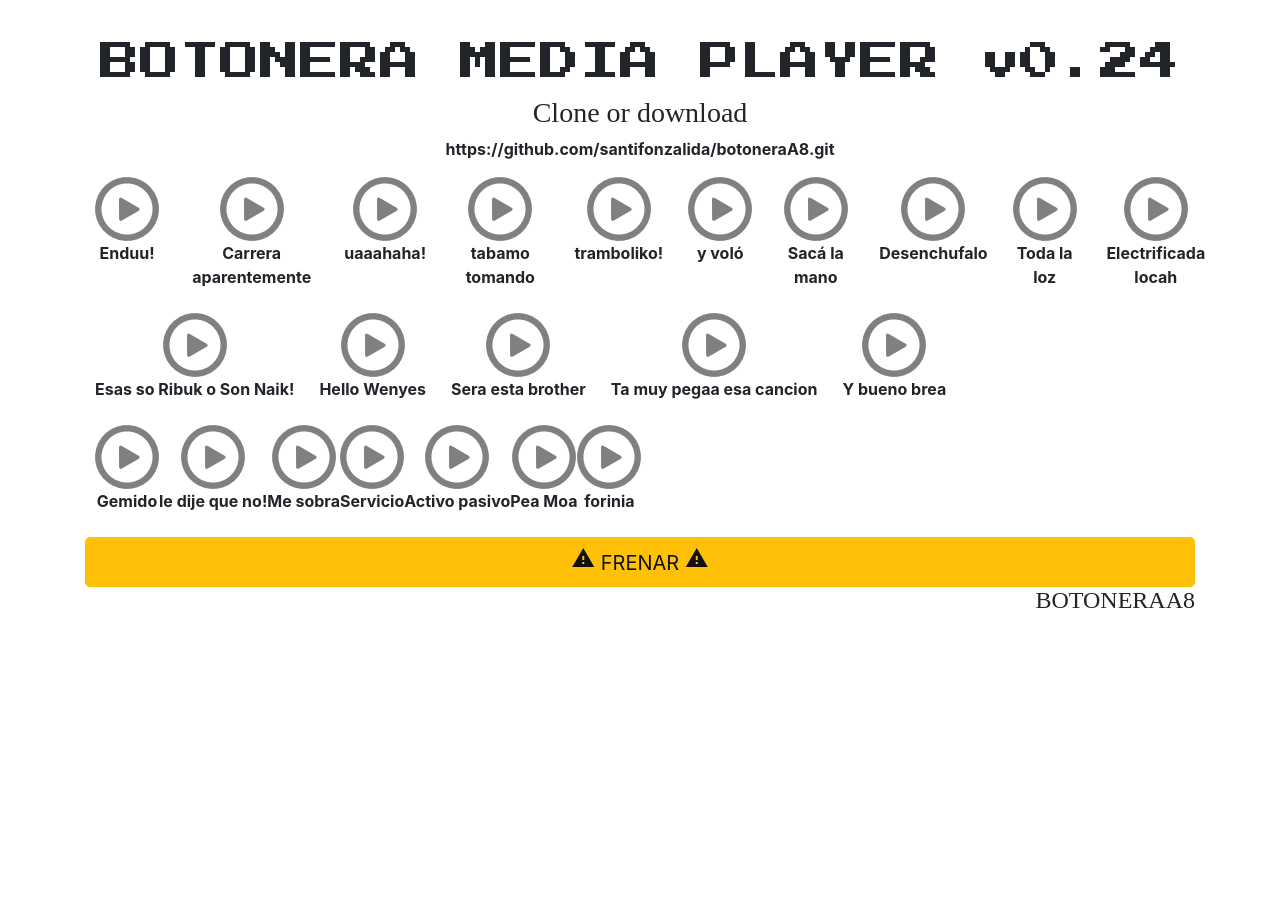
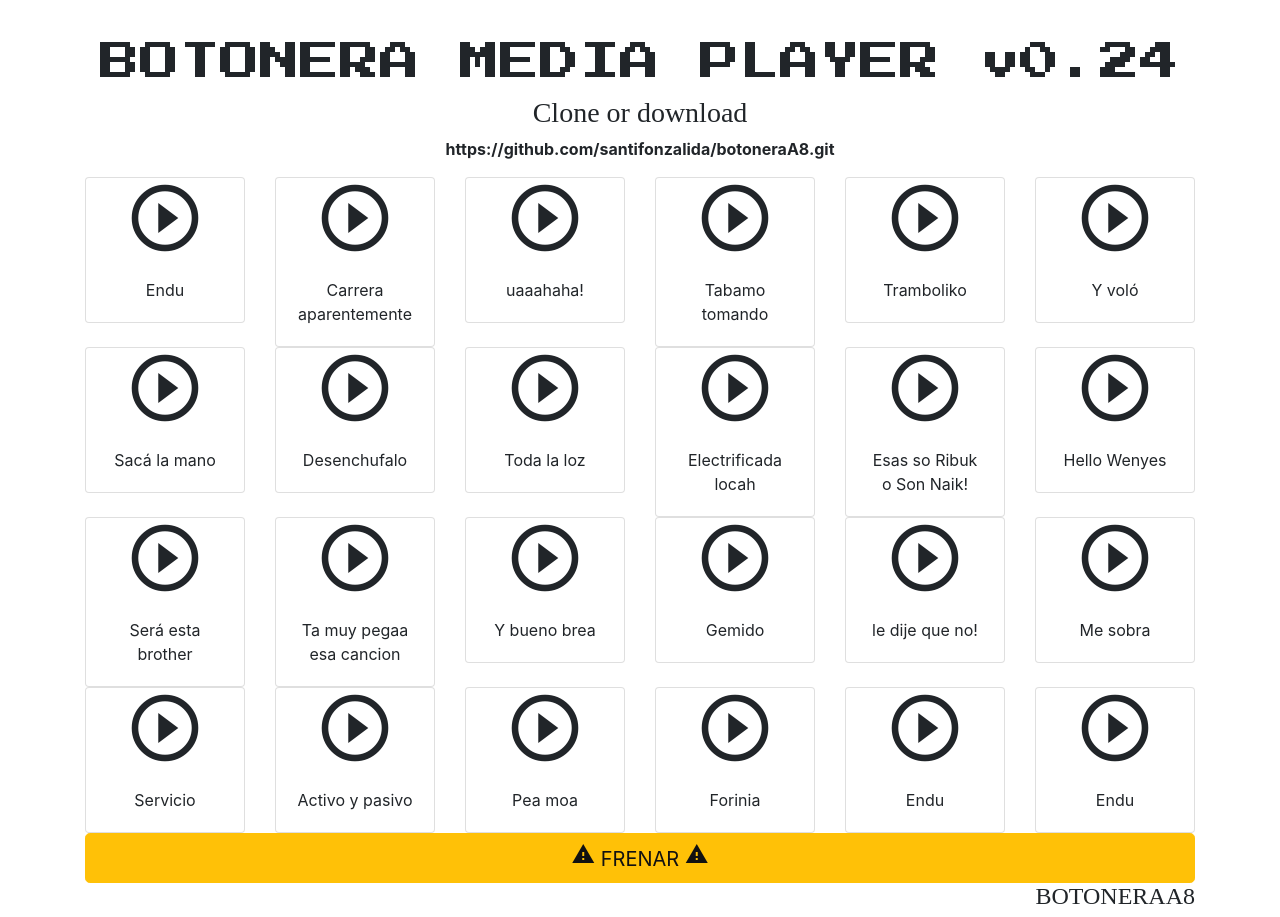
Before and after one commit to santifonzalida/botoneraA8, an Angular app: page /#/home in a window 1280 px wide. Before the commit the page ends 800 px from the top, so only its background shows below. Built offline with nearby package versions, Linux system fonts and the light colour scheme; a web font is replaced by a local one.

Commit message:
interfaz

```diff
--- a/src/app/components/home/home.component.html
+++ b/src/app/components/home/home.component.html
@@ -9,116 +9,219 @@
 <div class="container">
 
   <div class="row">
-    <div class="btn-group">
-      <label class="text-center" (click)="play('endu')" style="margin-left:25px">
-                <img src="../assets/img/play-button.png" alt="boton">
-                <p class="text-center"><strong>Enduu!</strong></p>
-              </label>
-      <label class="text-center" (click)="play('carrera')" style="margin-left:25px">
-                <img src="../assets/img/play-button.png" alt="boton">
-                <p class="text-center"><strong>Carrera aparentemente</strong></p>
-              </label>
-      <label class="text-center" (click)="play('ua')" style="margin-left:25px">
-                <img src="../assets/img/play-button.png" alt="boton">
-                <p class="text-center"><strong>uaaahaha!</strong></p>
-              </label>
-      <label class="text-center" (click)="play('tabamoTomando')" style="margin-left:25px">
-          <img src="../assets/img/play-button.png" alt="boton">
-          <p class="text-center"><strong>tabamo tomando</strong></p>
-        </label>
-      <label class="text-center" (click)="play('tramboliko')" style="margin-left:25px">
-          <img src="../assets/img/play-button.png" alt="boton">
-          <p class="text-center"><strong>tramboliko!</strong></p>
-        </label>
-      <label class="text-center" (click)="play('volo')" style="margin-left:25px">
-          <img src="../assets/img/play-button.png" alt="boton">
-          <p class="text-center"><strong>y voló</strong></p>
-        </label>
-<label class="text-center" (click)="play('sacalamano')" style="margin-left:25px">
-          <img src="../assets/img/play-button.png" alt="boton">
-          <p class="text-center"><strong>Sacá la mano</strong></p>
-        </label>
-<label class="text-center" (click)="play('desenchufalo')" style="margin-left:25px">
-          <img src="../assets/img/play-button.png" alt="boton">
-          <p class="text-center"><strong>Desenchufalo</strong></p>
-        </label>
-<label class="text-center" (click)="play('todalaloz')" style="margin-left:25px">
-          <img src="../assets/img/play-button.png" alt="boton">
-          <p class="text-center"><strong>Toda la loz</strong></p>
-        </label>
-<label class="text-center" (click)="play('electrificada')" style="margin-left:25px">
-          <img src="../assets/img/play-button.png" alt="boton">
-          <p class="text-center"><strong>Electrificada locah</strong></p>
-        </label>
+    <div class="col-sm-2" style="cursor: pointer;">
+      <div class="card">
+        <i class="material-icons card-img-top text-center" style="font-size: 80px;" (click)="play('endu')">play_circle_outline</i>
+        <div class="card-body">
+          <p class="card-text text-center">Endu</p>
+        </div>
+      </div>
+    </div>
+    <div class="col-sm-2" style="cursor: pointer;">
+      <div class="card">
+        <i class="material-icons card-img-top text-center" style="font-size: 80px;" (click)="play('carrera')">play_circle_outline</i>
+        <div class="card-body">
+          <p class="card-text text-center">Carrera aparentemente</p>
+        </div>
+      </div>
+    </div>
+    <div class="col-sm-2" style="cursor: pointer;">
+      <div class="card">
+        <i class="material-icons card-img-top text-center" style="font-size: 80px;" (click)="play('ua')">play_circle_outline</i>
+        <div class="card-body">
+          <p class="card-text text-center">uaaahaha!</p>
+        </div>
+      </div>
+    </div>
+    <div class="col-sm-2" style="cursor: pointer;">
+      <div class="card">
+        <i class="material-icons card-img-top text-center" style="font-size: 80px;" (click)="play('tabamoTomando')">play_circle_outline</i>
+        <div class="card-body">
+          <p class="card-text text-center">Tabamo tomando</p>
+        </div>
+      </div>
+    </div>
+    <div class="col-sm-2" style="cursor: pointer;">
+      <div class="card">
+        <i class="material-icons card-img-top text-center" style="font-size: 80px;" (click)="play('tramboliko')">play_circle_outline</i>
+        <div class="card-body">
+          <p class="card-text text-center">Tramboliko</p>
+        </div>
+      </div>
+    </div>
+    <div class="col-sm-2" style="cursor: pointer;">
+      <div class="card">
+        <i class="material-icons card-img-top text-center" style="font-size: 80px;" (click)="play('volo')">play_circle_outline</i>
+        <div class="card-body">
+          <p class="card-text text-center">Y voló</p>
+        </div>
+      </div>
     </div>
   </div>
 
+
   <div class="row">
-    <div class="btn-group">
-      <label class="text-center" (click)="play('sonRibukOSonNaik')" style="margin-left:25px">
-        <img src="../assets/img/play-button.png" alt="boton">
-        <p class="text-center"><strong>Esas so Ribuk o Son Naik!</strong></p>
-      </label>
-      <label class="text-center" (click)="play('helloWeynes')" style="margin-left:25px">
-        <img src="../assets/img/play-button.png" alt="boton">
-        <p class="text-center"><strong>Hello Wenyes</strong></p>
-      </label>
-      <label class="text-center" (click)="play('seraEsta')" style="margin-left:25px">
-        <img src="../assets/img/play-button.png" alt="boton">
-        <p class="text-center"><strong>Sera esta brother</strong></p>
-      </label>
-      <label class="text-center" (click)="play('taMuyPegaa')" style="margin-left:25px">
-        <img src="../assets/img/play-button.png" alt="boton">
-        <p class="text-center"><strong>Ta muy pegaa esa cancion</strong></p>
-      </label>
-      <label class="text-center" (click)="play('brea')" style="margin-left:25px">
-        <img src="../assets/img/play-button.png" alt="boton">
-        <p class="text-center"><strong>Y bueno brea</strong></p>
-      </label>
+    <div class="col-sm-2" style="cursor: pointer;">
+      <div class="card">
+        <i class="material-icons card-img-top text-center" style="font-size: 80px;" (click)="play('sacalamano')">play_circle_outline</i>
+        <div class="card-body">
+          <p class="card-text text-center">Sacá la mano</p>
+        </div>
+      </div>
+    </div>
+    <div class="col-sm-2" style="cursor: pointer;">
+      <div class="card">
+        <i class="material-icons card-img-top text-center" style="font-size: 80px;" (click)="play('desenchufalo')">play_circle_outline</i>
+        <div class="card-body">
+          <p class="card-text text-center">Desenchufalo</p>
+        </div>
+      </div>
+    </div>
+    <div class="col-sm-2" style="cursor: pointer;">
+      <div class="card">
+        <i class="material-icons card-img-top text-center" style="font-size: 80px;" (click)="play('todalaloz')">play_circle_outline</i>
+        <div class="card-body">
+          <p class="card-text text-center">Toda la loz</p>
+        </div>
+      </div>
+    </div>
+    <div class="col-sm-2" style="cursor: pointer;">
+      <div class="card">
+        <i class="material-icons card-img-top text-center" style="font-size: 80px;" (click)="play('electrificada')">play_circle_outline</i>
+        <div class="card-body">
+          <p class="card-text text-center">Electrificada locah</p>
+        </div>
+      </div>
+    </div>
+    <div class="col-sm-2" style="cursor: pointer;">
+      <div class="card">
+        <i class="material-icons card-img-top text-center" style="font-size: 80px;" (click)="play('sonRibukOSonNaik')">play_circle_outline</i>
+        <div class="card-body">
+          <p class="card-text text-center">Esas so Ribuk o Son Naik!</p>
+        </div>
+      </div>
+    </div>
+    <div class="col-sm-2" style="cursor: pointer;">
+      <div class="card">
+        <i class="material-icons card-img-top text-center" style="font-size: 80px;" (click)="play('helloWeynes')">play_circle_outline</i>
+        <div class="card-body">
+          <p class="card-text text-center">Hello Wenyes</p>
+        </div>
+      </div>
     </div>
   </div>
 
+
   <div class="row">
-    <div class="btn-group">
-      <label class="text-center" (click)="play('gemido')" style="margin-left:25px">
-                <img src="../assets/img/play-button.png" alt="boton">
-                <p class="text-center"><strong>Gemido</strong></p>
-              </label>
+    <div class="col-sm-2" style="cursor: pointer;">
+      <div class="card">
+        <i class="material-icons card-img-top text-center" style="font-size: 80px;" (click)="play('seraEsta')">play_circle_outline</i>
+        <div class="card-body">
+          <p class="card-text text-center">Será esta brother</p>
+        </div>
+      </div>
+    </div>
+    <div class="col-sm-2" style="cursor: pointer;">
+      <div class="card">
+        <i class="material-icons card-img-top text-center" style="font-size: 80px;" (click)="play('taMuyPegaa')">play_circle_outline</i>
+        <div class="card-body">
+          <p class="card-text text-center">Ta muy pegaa esa cancion</p>
+        </div>
+      </div>
+    </div>
+    <div class="col-sm-2" style="cursor: pointer;">
+      <div class="card">
+        <i class="material-icons card-img-top text-center" style="font-size: 80px;" (click)="play('brea')">play_circle_outline</i>
+        <div class="card-body">
+          <p class="card-text text-center">Y bueno brea</p>
+        </div>
+      </div>
+    </div>
+    <div class="col-sm-2" style="cursor: pointer;">
+      <div class="card">
+        <i class="material-icons card-img-top text-center" style="font-size: 80px;" (click)="play('gemido')">play_circle_outline</i>
+        <div class="card-body">
+          <p class="card-text text-center">Gemido</p>
+        </div>
+      </div>
+    </div>
+    <div class="col-sm-2" style="cursor: pointer;">
+      <div class="card">
+        <i class="material-icons card-img-top text-center" style="font-size: 80px;" (click)="play('ledijeNo')">play_circle_outline</i>
+        <div class="card-body">
+          <p class="card-text text-center">le dije que no!</p>
+        </div>
+      </div>
+    </div>
+    <div class="col-sm-2" style="cursor: pointer;">
+      <div class="card">
+        <i class="material-icons card-img-top text-center" style="font-size: 80px;" (click)="play('mesobra')">play_circle_outline</i>
+        <div class="card-body">
+          <p class="card-text text-center">Me sobra</p>
+        </div>
+      </div>
+    </div>
+  </div>
 
-			  <label class="text-center" (click)="play('ledijeNo')">
-              <img src="../assets/img/play-button.png" alt="boton">
-              <p class="text-center"><strong>le dije que no!</strong></p>
-            </label>
-			<label class="text-center" (click)="play('mesobra')">
-              <img src="../assets/img/play-button.png" alt="boton">
-              <p class="text-center"><strong>Me sobra</strong></p>
-            </label>
-			<label class="text-center" (click)="play('servicio')">
-              <img src="../assets/img/play-button.png" alt="boton">
-              <p class="text-center"><strong>Servicio</strong></p>
-            </label>
-			<label class="text-center" (click)="play('activoPasivo')">
-              <img src="../assets/img/play-button.png" alt="boton">
-              <p class="text-center"><strong>Activo pasivo</strong></p>
-            </label>
-<label class="text-center" (click)="play('peamoa')">
-              <img src="../assets/img/play-button.png" alt="boton">
-              <p class="text-center"><strong>Pea Moa</strong></p>
-            </label>
-<label class="text-center" (click)="play('forinia')">
-              <img src="../assets/img/play-button.png" alt="boton">
-              <p class="text-center"><strong>forinia</strong></p>
-            </label>
+
+  <div class="row">
+    <div class="col-sm-2" style="cursor: pointer;">
+      <div class="card">
+        <i class="material-icons card-img-top text-center" style="font-size: 80px;" (click)="play('servicio')">play_circle_outline</i>
+        <div class="card-body">
+          <p class="card-text text-center">Servicio</p>
+        </div>
+      </div>
+    </div>
+    <div class="col-sm-2" style="cursor: pointer;">
+      <div class="card">
+        <i class="material-icons card-img-top text-center" style="font-size: 80px;" (click)="play('activoPasivo')">play_circle_outline</i>
+        <div class="card-body">
+          <p class="card-text text-center">Activo y pasivo</p>
+        </div>
+      </div>
+    </div>
+    <div class="col-sm-2" style="cursor: pointer;">
+      <div class="card">
+        <i class="material-icons card-img-top text-center" style="font-size: 80px;" (click)="play('peamoa')">play_circle_outline</i>
+        <div class="card-body">
+          <p class="card-text text-center">Pea moa</p>
+        </div>
+      </div>
+    </div>
+    <div class="col-sm-2" style="cursor: pointer;">
+      <div class="card">
+        <i class="material-icons card-img-top text-center" style="font-size: 80px;" (click)="play('forinia')">play_circle_outline</i>
+        <div class="card-body">
+          <p class="card-text text-center">Forinia</p>
+        </div>
+      </div>
+    </div>
+    <div class="col-sm-2" style="cursor: pointer;">
+      <div class="card">
+        <i class="material-icons card-img-top text-center" style="font-size: 80px;" (click)="play('endu')">play_circle_outline</i>
+        <div class="card-body">
+          <p class="card-text text-center">Endu</p>
+        </div>
+      </div>
+    </div>
+    <div class="col-sm-2" style="cursor: pointer;">
+      <div class="card">
+        <i class="material-icons card-img-top text-center" style="font-size: 80px;" (click)="play('endu')">play_circle_outline</i>
+        <div class="card-body">
+          <p class="card-text text-center">Endu</p>
+        </div>
+      </div>
     </div>
   </div>
 </div>
 
 <div class="container">
   <button type="button" class="btn btn-warning btn-lg btn-block" (click)="stop()">
-     <i class="material-icons">warning</i>
-     FRENAR
-     <i class="material-icons">warning</i>
-   </button>
+    <i class="material-icons">warning</i>
+    FRENAR
+    <i class="material-icons">warning</i>
+  </button>
 </div>
 
 <div class="container">
```
